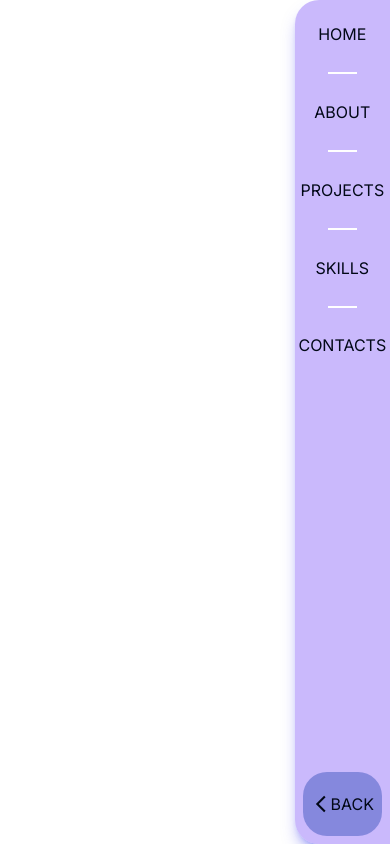
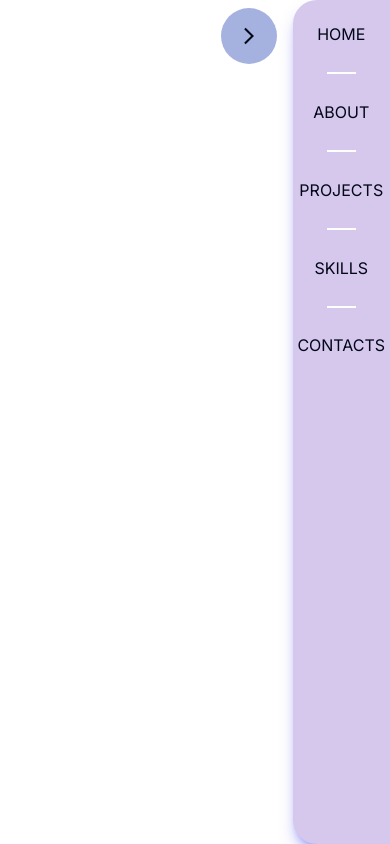
Before and after one commit to Shahoriarratul/PortFolio, a Next.js app: page /Header in a window 390 px wide. Both pictures are taken after a click on the button 354 px from the left and 36 px from the top of the page. Built offline with nearby package versions, Linux system fonts and the light colour scheme; a web font is replaced by a local one.

Commit message:
update page.tsx

```diff
--- a/app/Header/page.tsx
+++ b/app/Header/page.tsx
@@ -5,7 +5,7 @@ import React, { EventHandler, useRef, useState } from "react";
 
 import { Goldman } from "next/font/google";
 import { HiOutlineMenu } from "react-icons/hi";
-import { MdOutlineArrowBackIos } from "react-icons/md";
+import { MdOutlineArrowForwardIos } from "react-icons/md";
 
 const goldman = Goldman({
   subsets: ["latin", "latin-ext"],
@@ -13,7 +13,7 @@ const goldman = Goldman({
 });
 
 const navStyle =
-  "transition duration-500 ease-in-out rounded-full hover:underline hover:underline-offset-2 p-[0.5vw] ";
+  "transition duration-500 ease-in-out rounded-full hover:text-bold p-[0.5vw] hover:font-bold";
 export default function Header() {
   const [isOpen, setIsOpen] = useState(false);
   return (
@@ -40,14 +40,20 @@ export default function Header() {
 
       <button
         onClick={() => setIsOpen(true)}
-        className={` ${!isOpen ? "content" : "hidden"} xl fixed right-3 top-3 z-50 flex h-12 w-12 items-center justify-center rounded-full bg-violet-800/30 bg-opacity-45 p-2 lg:hidden`}
+        className={` ${!isOpen ? "content" : "hidden"} xl fixed right-3 top-3 z-50 flex h-14 w-14 items-center justify-center rounded-full bg-violet-800/30 bg-opacity-45 p-2 lg:hidden`}
       >
         <HiOutlineMenu className=" h-10 w-10" />
       </button>
 
       <div
-        className={` fixed right-0 top-0 z-40 flex h-screen flex-col justify-between ${isOpen ? "" : "translate-x-[100%]"} rounded-l-3xl bg-violet-400/60 shadow-lg shadow-indigo-500/50 transition duration-500 ease-in-out lg:hidden`}
+        className={` fixed right-0 top-0 z-40 flex h-screen w-[25vw] flex-col ${isOpen ? "" : "translate-x-[100%]"} rounded-l-3xl bg-violet-800/25 bg-opacity-45 shadow-lg shadow-indigo-500/50 transition duration-500 ease-in-out lg:hidden`}
       >
+        <button
+          onClick={() => (isOpen ? setIsOpen(false) : setIsOpen(true))}
+          className={`${isOpen ? "content" : "hidden"}  absolute m-2 flex h-14 w-14 -translate-x-20 flex-row items-center justify-center rounded-full bg-blue-800/40 p-2`}
+        >
+          <MdOutlineArrowForwardIos size={20} />
+        </button>
         <ul className="  my-5 flex flex-col items-center justify-center gap-6 ">
           <Link href="#home" className={navStyle}>
             HOME
@@ -69,13 +75,6 @@ export default function Header() {
             CONTACTS
           </Link>
         </ul>
-        <button
-          onClick={() => (isOpen ? setIsOpen(false) : setIsOpen(true))}
-          className=" m-2 flex h-16 flex-row items-center justify-center rounded-3xl bg-blue-800/40 p-2"
-        >
-          <MdOutlineArrowBackIos size={20} />
-          <p>BACK</p>
-        </button>
       </div>
     </>
   );
```
